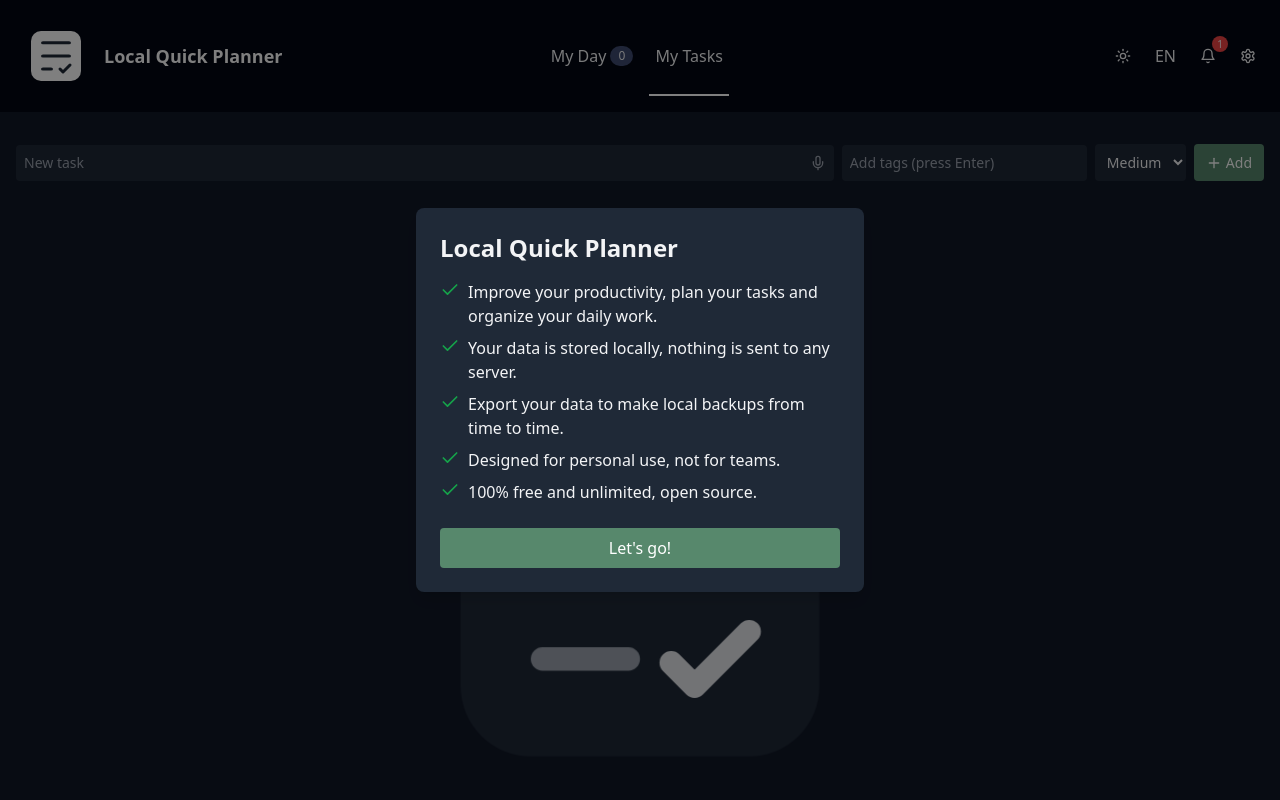
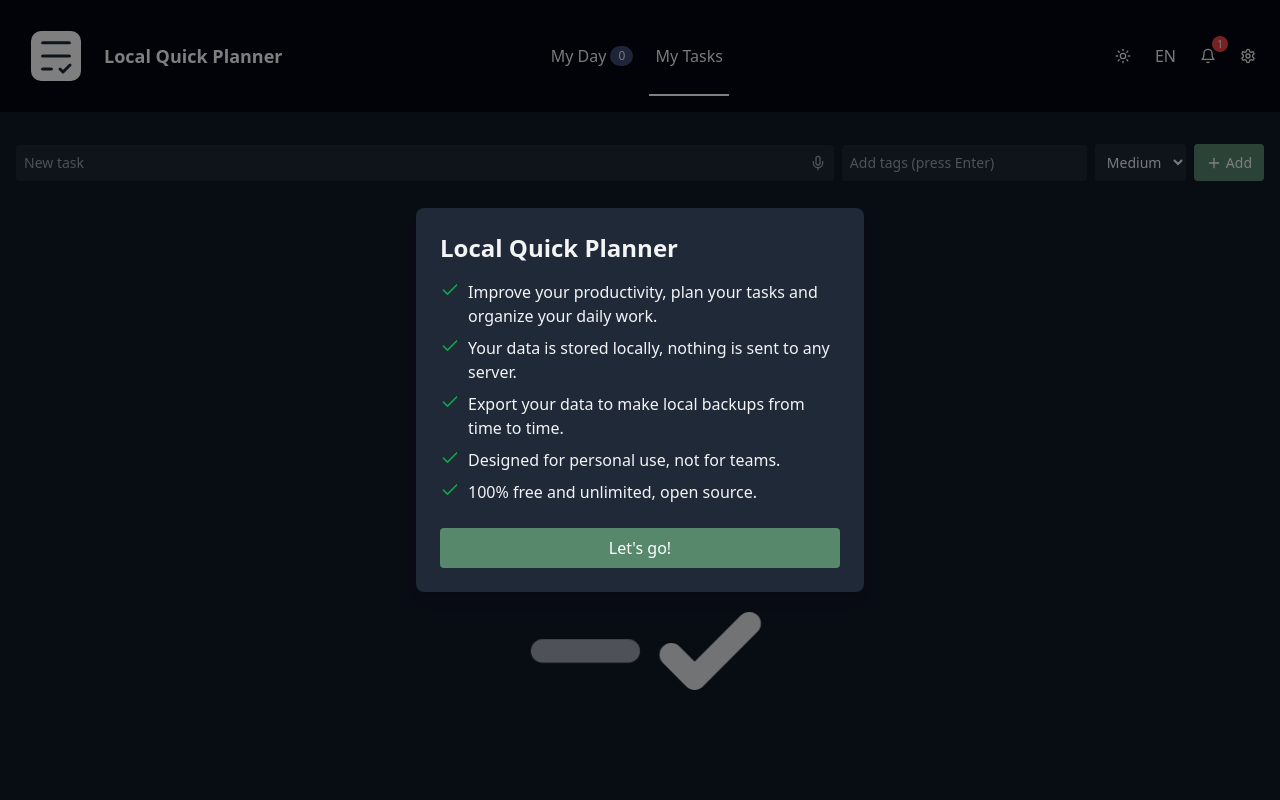
Before and after one commit to AntonioHCervantes/local-quick-planner, a Next.js app: page /my-tasks in a window 1280 px wide. Shown: the top 800 px of the page. Built offline with nearby package versions, Linux system fonts and the light colour scheme.

Commit message:
fix: refine empty tasks illustration spacing

```diff
--- a/components/TaskList/NoTasksIllustration.tsx
+++ b/components/TaskList/NoTasksIllustration.tsx
@@ -14,10 +14,6 @@ export default function NoTasksIllustration(props: SVGProps<SVGSVGElement>) {
     >
       <style>
         {`
-          @keyframes fadeIn {
-            from { opacity: 0; }
-            to { opacity: 1; }
-          }
           @keyframes slideInFromLeft {
             from { transform: translateX(-12px); opacity: 0; }
             to { transform: translateX(0); opacity: 1; }
@@ -25,10 +21,6 @@ export default function NoTasksIllustration(props: SVGProps<SVGSVGElement>) {
           @keyframes drawCheck {
             from { stroke-dashoffset: 26; opacity: 0; }
             to { stroke-dashoffset: 0; opacity: 1; }
-          }
-          .logo-base {
-            opacity: 0;
-            animation: fadeIn 0.6s ease-out forwards;
           }
           .logo-line {
             opacity: 0;
@@ -46,14 +38,6 @@ export default function NoTasksIllustration(props: SVGProps<SVGSVGElement>) {
           }
         `}
       </style>
-      <rect
-        x="17"
-        y="17"
-        width="46"
-        height="46"
-        rx="9"
-        className="logo-base fill-gray-200 dark:fill-gray-800"
-      />
       <rect
         x="26"
         y="27"
--- a/components/TaskList/TaskList.tsx
+++ b/components/TaskList/TaskList.tsx
@@ -142,7 +142,7 @@ export default function TaskList({
               <p className="text-center text-sm text-gray-500 dark:text-gray-400">
                 {t(emptyMessageKey)}
               </p>
-              <NoTasksIllustration className="mt-4 text-gray-400 dark:text-gray-500" />
+              <NoTasksIllustration className="mt-2 text-gray-400 dark:text-gray-500" />
             </div>
           )}
         </div>
```
